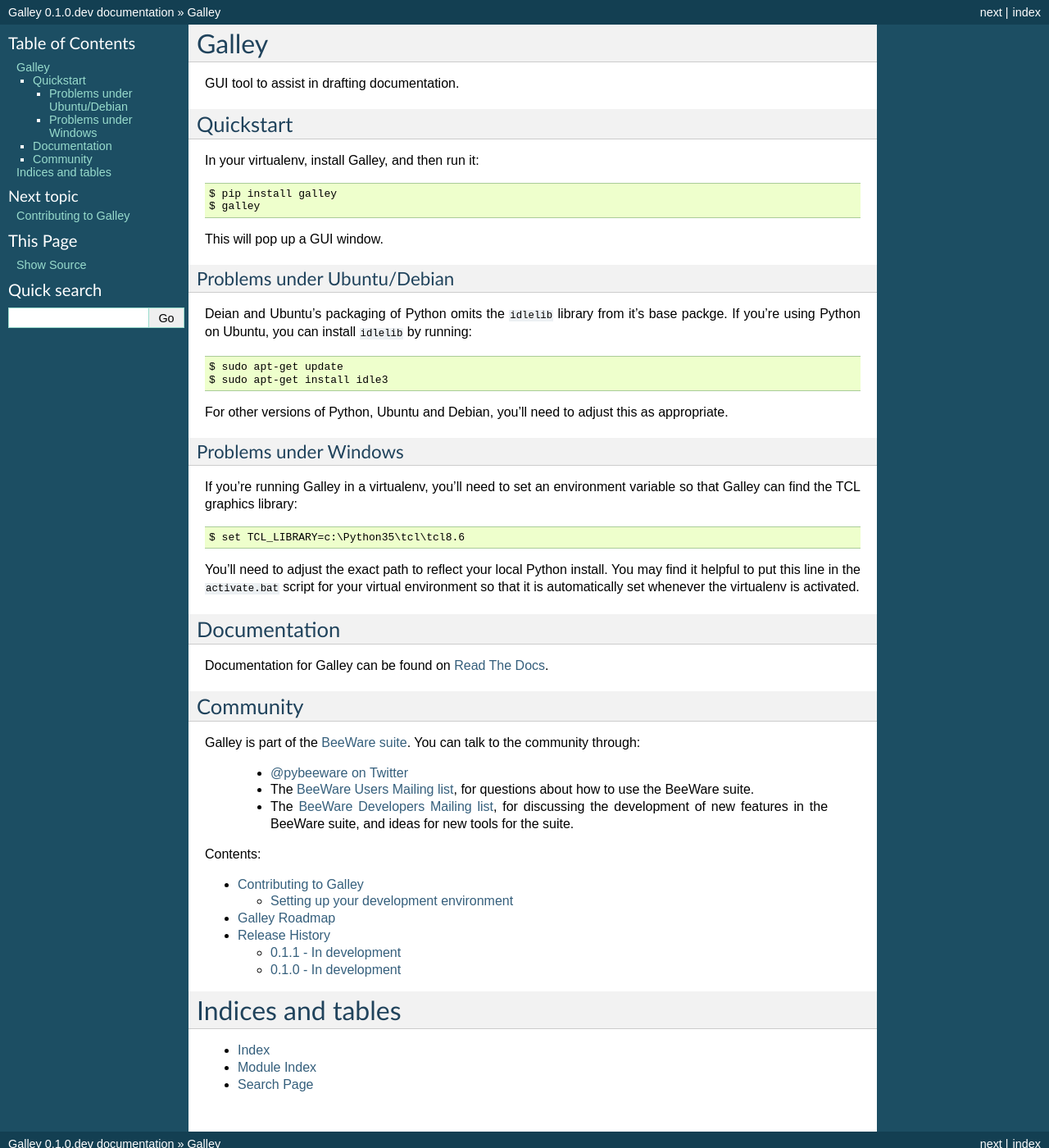
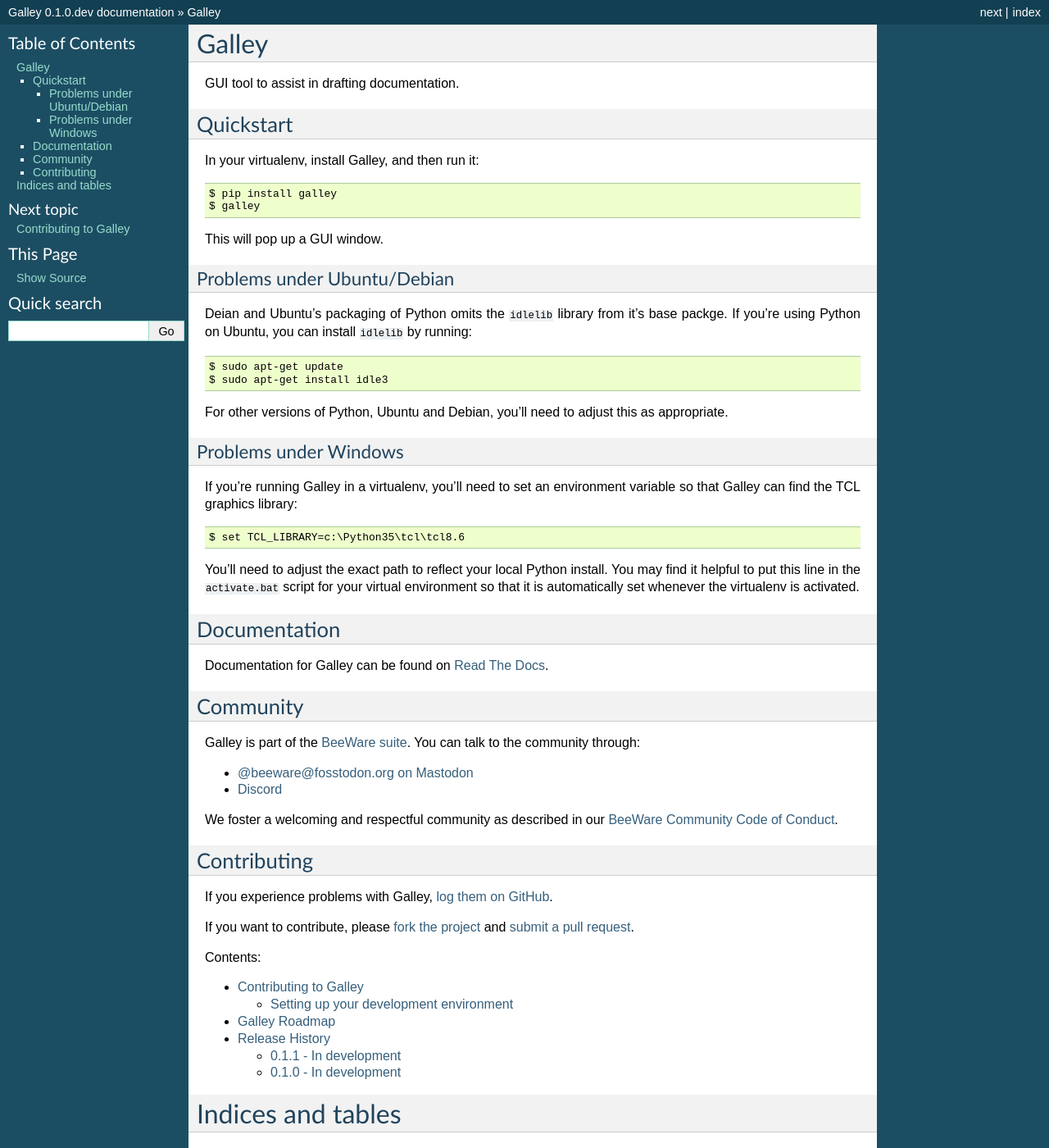
Before and after one commit to beeware/galley, a Sphinx documentation site: the page built from docs/index.rst, in a window 1280 px wide and 1400 px high. Shown: the whole window at 82% size. Built offline with Sphinx 7.4.7, drawn with Linux system fonts in a browser that asks for light colours.

Commit message:
Update Community and Contributing info. (#17)

```diff
--- a/docs/index.rst
+++ b/docs/index.rst
@@ -42,24 +42,28 @@
 Documentation
 -------------
 
-Documentation for Galley can be found on `Read The Docs`_.
+Documentation for Galley can be found on `Read The Docs <https://galley.readthedocs.io>`__.
 
 Community
 ---------
 
-Galley is part of the `BeeWare suite`_. You can talk to the community through:
+Galley is part of the `BeeWare suite <https://beeware.org>`__. You can talk to the
+community through:
 
- * `@pybeeware on Twitter`_
+* `@beeware@fosstodon.org on Mastodon <https://fosstodon.org/@beeware>`__
 
- * The `BeeWare Users Mailing list`_, for questions about how to use the BeeWare suite.
+* `Discord <https://beeware.org/bee/chat/>`__
 
- * The `BeeWare Developers Mailing list`_, for discussing the development of new features in the BeeWare suite, and ideas for new tools for the suite.
+We foster a welcoming and respectful community as described in our `BeeWare Community
+Code of Conduct <https://beeware.org/community/behavior/>`__.
 
-.. _BeeWare suite: http://pybee.org
-.. _Read The Docs: https://galley.readthedocs.io
-.. _@pybeeware on Twitter: https://twitter.com/pybeeware
-.. _BeeWare Users Mailing list: https://groups.google.com/forum/#!forum/beeware-users
-.. _BeeWare Developers Mailing list: https://groups.google.com/forum/#!forum/beeware-developers
+Contributing
+------------
+
+If you experience problems with Galley, `log them on GitHub <https://github.com/beeware/galley/issues>`__.
+
+If you want to contribute, please `fork the project <https://github.com/beeware/galley>`__ and `submit a pull request <https://github.com/beeware/galley/pulls>`__.
+
 
 Contents:
 
```
Also changed, not shown: README.rst (+8 -14 lines).
